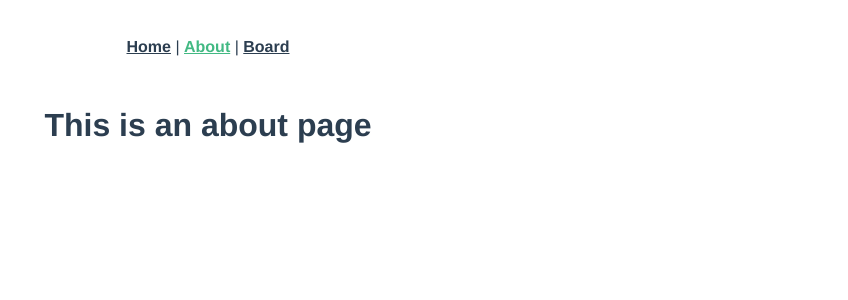
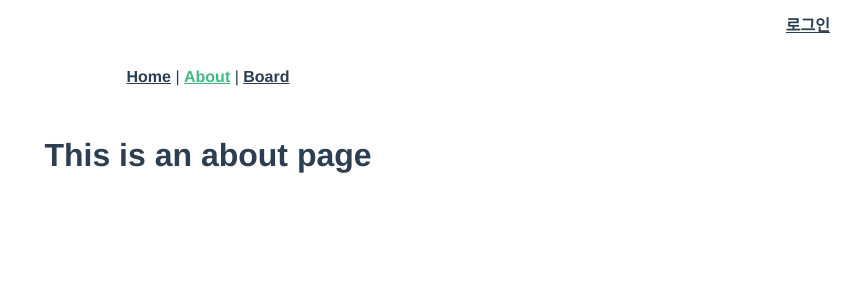
Before and after one commit to hyewonjo/sample-front, a Vue app: page /about in a window 1280 px wide. Shown: the top 300 px of the page, without its empty margins (432-1280 px from the left). Built offline with nearby package versions, Linux system fonts and the light colour scheme.

Commit message:
App.vue - 로그인/로그아웃 버튼 추가

```diff
--- a/src/App.vue
+++ b/src/App.vue
@@ -1,11 +1,41 @@
 <template>
-  <nav>
-    <router-link to="/">Home</router-link> |
-    <router-link to="/about">About</router-link> |
-    <router-link :to="{name: 'BoardList'}">Board</router-link>
-  </nav>
+  <div class="header">
+    <div class="topline">
+      <div class="headmenu">
+        <div v-if="isLogin">
+          {{ this.$store.state.loginStore.memberId }}님 안녕하세요.
+          <span v-on:click="logout">로그아웃</span>
+        </div>
+        <div v-else>
+          <router-link :to="{name: 'LoginView', query: {returnUrl: '/'}}">로그인</router-link>
+        </div>
+      </div>
+    </div>
+    <div class="nav">
+      <router-link to="/">Home</router-link> |
+      <router-link to="/about">About</router-link> |
+      <router-link :to="{name: 'BoardList'}">Board</router-link>
+    </div>
+  </div>
   <router-view/>
 </template>
+
+<script>
+export default {
+  name: 'App',
+  methods: {
+    logout() {
+      this.$store.dispatch('loginStore/doLogout');
+      this.$router.push('/');
+    }
+  },
+  computed: {
+    isLogin() {
+      return this.$store.getters['loginStore/isLogin'];
+    }
+  }
+};
+</script>
 
 <style>
 #app {
@@ -16,16 +46,22 @@
   color: #2c3e50;
 }
 
-nav {
+.nav {
   padding: 30px;
 }
 
-nav a {
+.nav a {
   font-weight: bold;
   color: #2c3e50;
 }
 
-nav a.router-link-exact-active {
+.nav a.router-link-exact-active {
   color: #42b983;
 }
+
+.header { position:relative; }
+.header .topline { position:relative; height:30px; margin:0 10px; }
+.header .topline .headmenu { position:absolute; right:0; top:4px; }
+.header .topline .headmenu a { font-weight:bold; color:#2c3e50; }
+.header .topline .headmenu span { font-weight:bold; color:#2c3e50; cursor:pointer; text-decoration:underline; }
 </style>
```
